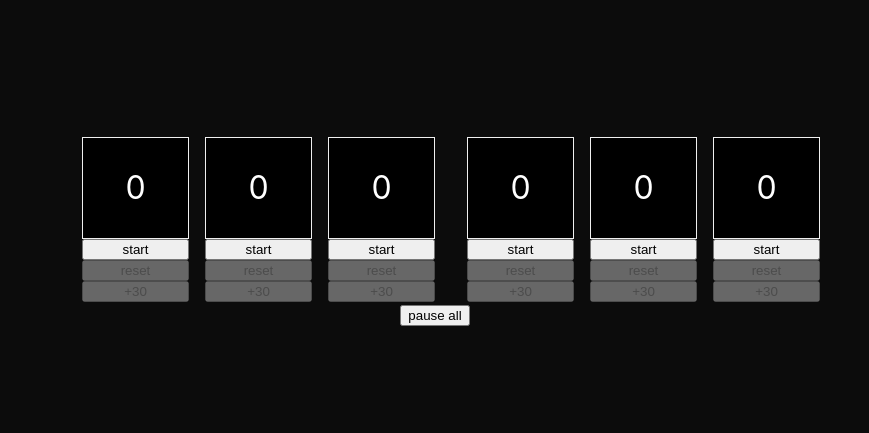
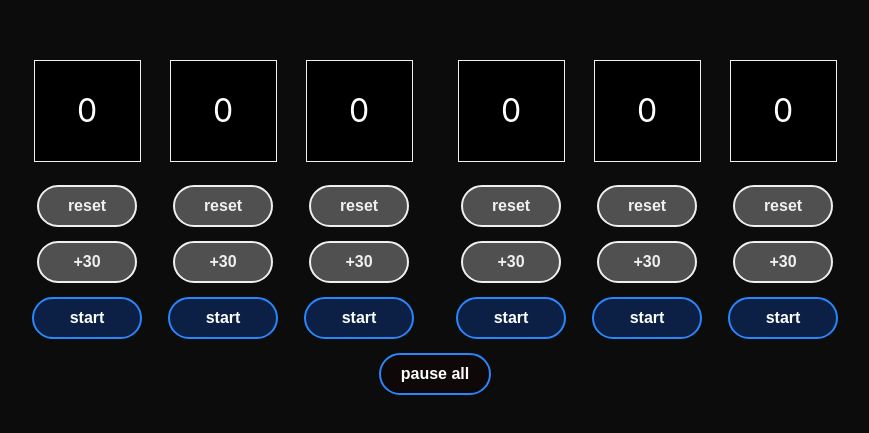
Before and after one commit to keyobs/pocket-pbt, a React (Vite) app: page / in a window 1280 px wide. Shown: the part 169-602 px from the top of the page, without its empty margins (205-1074 px from the left). Built offline with nearby package versions, Linux system fonts and the light colour scheme.

Commit message:
feat(button): Button component/ style options + use of props to allow actions depending on Counter state

```diff
--- a/src/components/allCountersActions/AllCountersActions.tsx
+++ b/src/components/allCountersActions/AllCountersActions.tsx
@@ -1,3 +1,4 @@
+import { Button } from "../buttons/Button";
 import { useTimeContext } from "./useTimeContext";
 import { useTimeDispatchContext } from "./useTimeDispatchContext";
 
@@ -7,9 +8,9 @@ const AllCountersActions = () => {
 
   return (
     <div>
-      <button onClick={onPauseTime}>
+      <Button onClick={onPauseTime} size="fit">
         {isTimePaused ? "resume all" : "pause all"}
-      </button>
+      </Button>
     </div>
   );
 };
--- /dev/null
+++ b/src/components/buttons/Button.tsx
@@ -0,0 +1,33 @@
+import { cleanClasses } from "../../utils/cleanClasses";
+import "./pbt-button.less";
+
+interface IButton {
+  active?: boolean;
+  disabled?: boolean;
+  onClick: () => void;
+  paused?: boolean;
+  size?: "medium" | "large" | "fit";
+  style?: "default" | "primary";
+  children: React.ReactNode;
+}
+
+export const Button = ({
+  active = false,
+  disabled = false,
+  onClick,
+  paused = false,
+  size = "medium",
+  style = "default",
+  children,
+}: IButton) => {
+  const buttonClass = cleanClasses(
+    `pbt-button ${style} ${size} ${disabled && "disabled"}
+    ${active && "active"} ${paused && "paused"}`
+  );
+
+  return (
+    <button disabled={disabled} onClick={onClick} className={buttonClass}>
+      <span>{children}</span>
+    </button>
+  );
+};
--- /dev/null
+++ b/src/components/buttons/pbt-button.less
@@ -0,0 +1,58 @@
+.pbt-button {
+  padding: 10px 20px;
+  margin: 7px 5px;
+  border-radius: 25px;
+  color: #fff;
+  font-size: 16px;
+  font-weight: bold;
+  transition: background-color 0.3s;
+
+  &.medium {
+    width: 100px;
+  }
+
+  &.large {
+    width: 110px;
+  }
+
+  &.fit {
+    width: unset;
+  }
+
+  &.default {
+    background-color: #0e0808;
+    border: 2px solid #2a86fb;
+  }
+
+  &.primary {
+    background-color: #0c2046;
+    border: 2px solid #2a86fb;
+
+    &.active,
+    &:active {
+      background-color: #0063e2;
+    }
+
+    &.paused {
+      animation: flashing 1s infinite;
+    }
+  }
+
+  &.disabled {
+    background-color: #505050;
+    border: 2px solid #f0f0f0;
+    color: #f0f0f0;
+  }
+
+  @keyframes flashing {
+    0% {
+      background-color: #0c2046;
+    }
+    50% {
+      background-color: #0063e2;
+    }
+    100% {
+      background-color: #0c2046;
+    }
+  }
+}
--- a/src/components/counter/Counter.tsx
+++ b/src/components/counter/Counter.tsx
@@ -1,29 +1,35 @@
 import { useEffect, useState } from "react";
 import "./counter.less";
 import { useTimeContext } from "../allCountersActions/useTimeContext";
+import { Button } from "../buttons/Button";
 
 const Counter = () => {
   const [wasCountStarted, setWasCountStarted] = useState(false);
   const [count, setCount] = useState(0);
-  const [isPaused, setIsPaused] = useState(false);
+  const [isCounterPaused, setIsCounterPaused] = useState(false);
 
   const { isTimePaused } = useTimeContext();
 
   useEffect(() => {
-    if (count > 0 && !isPaused && !isTimePaused) {
+    if (count > 0 && !isCounterPaused && !isTimePaused) {
       const timer = setTimeout(() => setCount(count - 1), 1000);
       return () => clearTimeout(timer);
     }
-  }, [count, isPaused, isTimePaused]);
+  }, [count, isCounterPaused, isTimePaused]);
 
   useEffect(() => {
-    if (count > 0 && !wasCountStarted) setWasCountStarted(true);
-    else if (count === 0 && wasCountStarted) setWasCountStarted(false);
-  }, [count, wasCountStarted]);
+    if (wasCountStarted) setIsCounterPaused(isTimePaused ?? false);
+
+    if (count > 0) {
+      if (!wasCountStarted) setWasCountStarted(true);
+    } else if (count === 0 && wasCountStarted) {
+      setWasCountStarted(false);
+    }
+  }, [count, wasCountStarted, isTimePaused]);
 
   const onReset = () => {
     setCount(0);
-    setIsPaused(false);
+    setIsCounterPaused(false);
   };
 
   const onAddTime = () => {
@@ -31,30 +37,43 @@ const Counter = () => {
   };
 
   const startButtonLabel = wasCountStarted
-    ? isPaused
+    ? isTimePaused
+      ? "..."
+      : isCounterPaused
       ? "resume"
       : "pause"
     : "start";
 
   const onStartButtonClick = () =>
-    wasCountStarted ? setIsPaused(!isPaused) : setCount(30);
+    wasCountStarted ? setIsCounterPaused(!isCounterPaused) : setCount(30);
 
   return (
     <div className="counter">
       <div className="time">{count}</div>
-
-      <button disabled={isTimePaused!} onClick={() => onStartButtonClick()}>
-        {startButtonLabel}
-      </button>
-      <button disabled={count === 0 || !isPaused} onClick={() => onReset()}>
-        reset
-      </button>
-      <button
-        disabled={count === 0 && !isTimePaused}
-        onClick={() => onAddTime()}
-      >
-        +30
-      </button>
+      <div className="counter-actions">
+        <Button
+          disabled={count === 0 || !isCounterPaused}
+          onClick={() => onReset()}
+        >
+          reset
+        </Button>
+        <Button
+          disabled={count === 0 && !isTimePaused}
+          onClick={() => onAddTime()}
+        >
+          +30
+        </Button>
+        <Button
+          style="primary"
+          size="large"
+          active={count !== 0 && !isTimePaused}
+          paused={isCounterPaused && !isTimePaused}
+          disabled={isTimePaused ?? false}
+          onClick={() => onStartButtonClick()}
+        >
+          {startButtonLabel}
+        </Button>
+      </div>
     </div>
   );
 };
--- a/src/components/counter/counter.less
+++ b/src/components/counter/counter.less
@@ -2,6 +2,7 @@
   display: flex;
   flex-direction: column;
   justify-content: center;
+  align-items: center;
 
   .time {
     display: flex;
@@ -14,4 +15,13 @@
     font-size: 2rem;
     border: 1px solid #f0f0f0;
   }
+
+  .counter-actions {
+    display: flex;
+    flex-direction: column;
+    justify-content: center;
+    align-items: center;
+    column-gap: 1rem;
+    margin-top: 1rem;
+  }
 }
--- a/src/timers/Timers.tsx
+++ b/src/timers/Timers.tsx
@@ -4,7 +4,6 @@ import "./timers.less";
 const Timers = () => {
   return (
     <div className="timers">
-      <div className="teamTimers"></div>
       <div className="teamTimers">
         {Array.from({ length: 2 }).map((_, index) => (
           <Counter key={index} />
--- /dev/null
+++ b/src/utils/cleanClasses.ts
@@ -0,0 +1,6 @@
+export function cleanClasses(classes: string) {
+  return classes
+    .split(" ")
+    .filter((c) => c !== "true" && c !== "false" && c !== "undefined")
+    .join(" ");
+}
```
